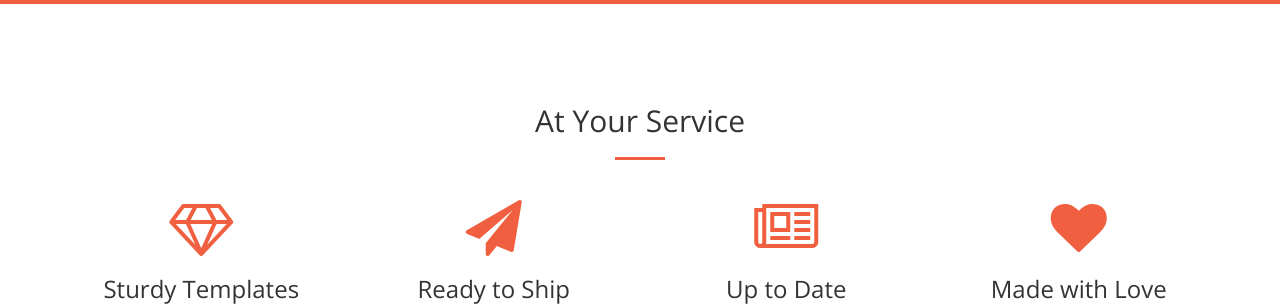
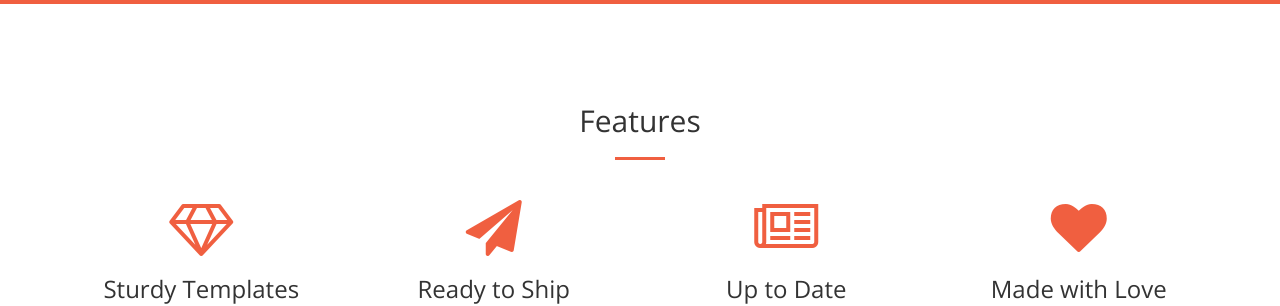
Before and after one commit to bettercalldoc/bettercalldoc, a Jekyll site: the page built from index.html, in a window 1280 px wide and 900 px high, scrolled down 1154 px. Shown: the part 160-466 px from the top of the window. Built offline with Jekyll 4.4.1, drawn with Linux system fonts in a browser that asks for light colours.

Commit message:
update features

```diff
--- a/_includes/services.html
+++ b/_includes/services.html
@@ -2,7 +2,7 @@
     <div class="container">
         <div class="row">
             <div class="col-lg-12 text-center">
-                <h2 class="section-heading">At Your Service</h2>
+                <h2 class="section-heading">Features</h2>
                 <hr class="primary">
             </div>
         </div>
```
